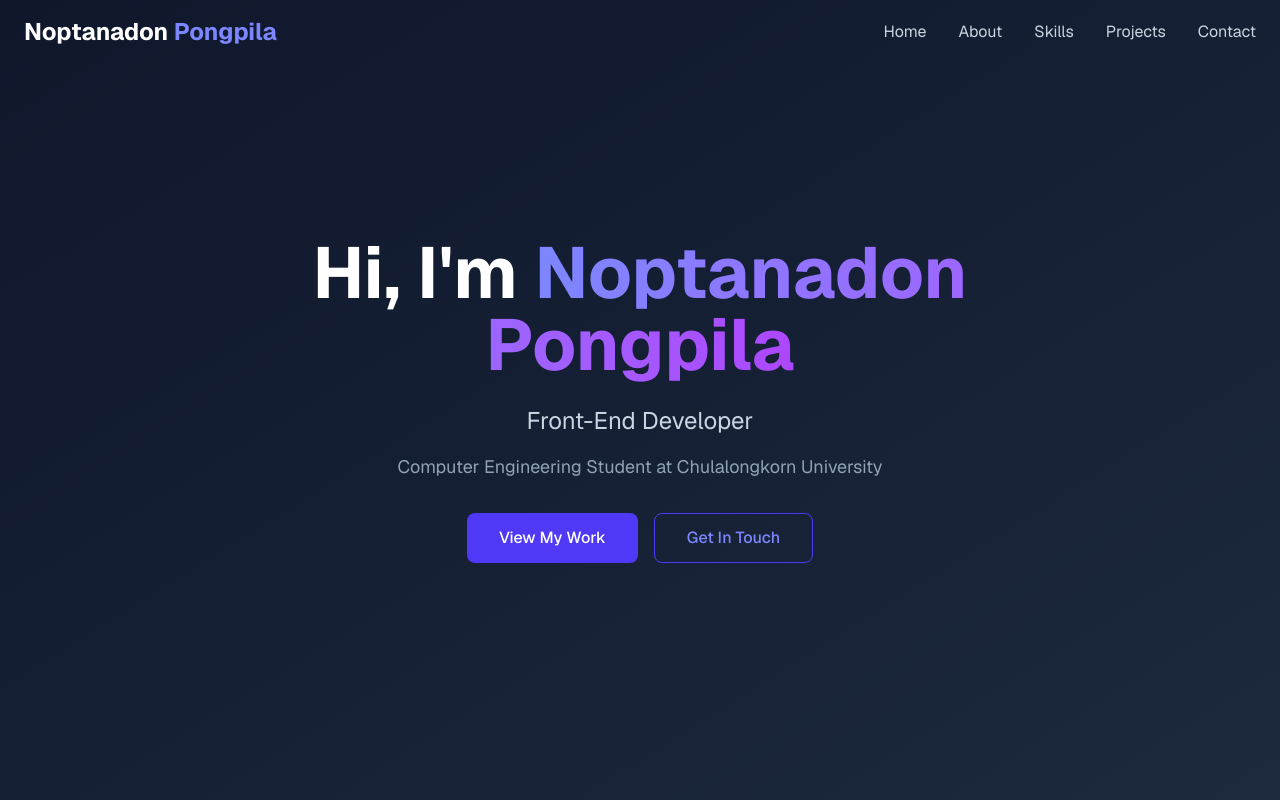
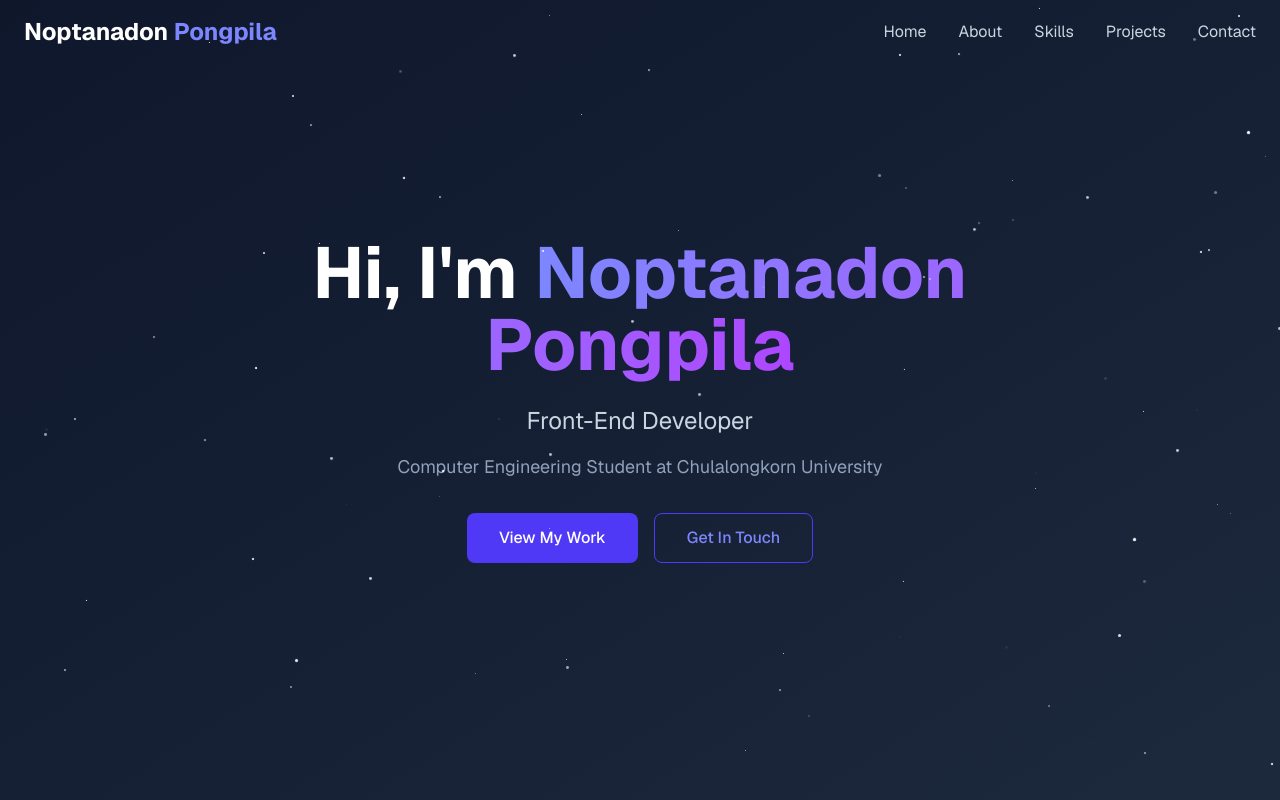
Before and after one commit to Aluminium51/my-portfolio, a Next.js app: page / in a window 1280 px wide. Shown: the top 800 px of the page. Built offline with nearby package versions, Linux system fonts and the light colour scheme.

Commit message:
add starry background

```diff
--- a/src/app/components/Navbar.js
+++ b/src/app/components/Navbar.js
@@ -29,7 +29,7 @@ const Navigation = () => {
     };
 
     return (
-        <nav className={`fixed top-0 w-full z-50 transition-all duration-300 ${scrolled ? 'bg-slate-900/90 backdrop-blur-lg border-b border-slate-800' : 'bg-transparent'
+        <nav className={`fixed top-0 w-full z-50 transition-all duration-300 ${scrolled ? 'bg-gradient-to-b from-slate-900/90 to-transparent backdrop-blur-lg border-b border-slate-800' : 'bg-transparent'
             }`}>
             <div className="container mx-auto px-6 py-4">
                 <div className="flex justify-between items-center">
--- /dev/null
+++ b/src/app/components/StarryBackground.js
@@ -0,0 +1,47 @@
+"use client";
+import React, { useEffect, useState } from 'react';
+
+const StarryBackground = () => {
+    const [stars, setStars] = useState([]);
+
+    useEffect(() => {
+        const numStars = 150; // จำนวนดาว
+        const newStars = [];
+        for (let i = 0; i < numStars; i++) {
+            newStars.push({
+                id: i,
+                // สุ่มตำแหน่งและขนาด
+                top: `${Math.random() * 100}%`,
+                left: `${Math.random() * 100}%`,
+                size: `${Math.random() * 2 + 1}px`, // ขนาดดาวระหว่าง 1px ถึง 3px
+                // สุ่ม delay ของ animation
+                animationDelay: `${Math.random() * 5}s`,
+                animationDuration: `${Math.random() * 5 + 3}s` // สุ่มความเร็วในการกระพริบระหว่าง 3s ถึง 8s
+            });
+        }
+        setStars(newStars);
+    }, []);
+
+    return (
+        <div className="fixed top-0 left-0 w-[2000px] h-full z-5 pointer-events-none overflow-hidden">
+            {stars.map(star => (
+                <div
+                    key={star.id}
+                    className="absolute bg-white rounded-full"
+                    style={{
+                        top: star.top,
+                        left: star.left,
+                        width: star.size,
+                        height: star.size,
+                        opacity: 0,
+                        animation: `twinkle ${star.animationDuration} infinite`,
+                        animationDelay: star.animationDelay,
+                        animationTimingFunction: 'cubic-bezier(0.42, 0, 0.58, 1)'
+                    }}
+                ></div>
+            ))}
+        </div>
+    );
+};
+
+export default StarryBackground;
--- a/src/app/components/sections/Contract.js
+++ b/src/app/components/sections/Contract.js
@@ -35,7 +35,7 @@ const Contact = () => {
     ];
 
     return (
-        <section id="contact" className="py-12 md:py-20 bg-slate-900">
+        <section id="contact" className="py-12 md:py-20 bg-slate-900 ">
             <div className="container mx-auto px-4 md:px-6">
                 <div className="max-w-4xl mx-auto">
                     {/* Header - More compact */}
--- a/src/app/globals.css
+++ b/src/app/globals.css
@@ -24,3 +24,35 @@ body {
   color: var(--foreground);
   font-family: Arial, Helvetica, sans-serif;
 }
+
+
+@keyframes twinkle {
+  0% {
+    opacity: 0.1;
+    transform: scale(0.7);
+  }
+  15% {
+    opacity: 0.4;
+    transform: scale(1.05);
+  }
+  30% {
+    opacity: 0.8;
+    transform: scale(0.9);
+  }
+  50% {
+    opacity: 1;
+    transform: scale(1.1); /* สว่างและขยายใหญ่ขึ้นเล็กน้อย */
+  }
+  70% {
+    opacity: 0.7;
+    transform: scale(0.95);
+  }
+  85% {
+    opacity: 0.3;
+    transform: scale(0.85);
+  }
+  100% {
+    opacity: 0.1;
+    transform: scale(0.7);
+  }
+}
--- a/src/app/page.js
+++ b/src/app/page.js
@@ -9,57 +9,14 @@ import ProjectsSection from './components/sections/Projects';
 import SkillsSection from './components/sections/Skills';
 import AboutSection from './components/sections/About';
 import FadeInSection from './components/FadeInSection';
+import StarryBackground from './components/StarryBackground';
 
 
 const Portfolio = () => {
-  const [mobileMenuOpen, setMobileMenuOpen] = useState(false);
-  const [scrolled, setScrolled] = useState(false);
-
-
-  const skills = [
-    {
-      category: 'Languages',
-      icon: <Code className="w-6 h-6" />,
-      color: 'from-indigo-500 to-purple-600',
-      items: [
-        { name: 'Python', level: 'Advanced' },
-        { name: 'JavaScript', level: 'Advanced' },
-        { name: 'Java', level: 'Intermediate' }
-      ]
-    },
-    {
-      category: 'Frameworks',
-      icon: <Shield className="w-6 h-6" />,
-      color: 'from-green-500 to-teal-600',
-      items: [
-        { name: 'React', level: 'Advanced' },
-        { name: 'Next.js', level: 'Intermediate' }
-      ]
-    },
-    {
-      category: 'Styling',
-      icon: <CheckCircle className="w-6 h-6" />,
-      color: 'from-blue-500 to-cyan-600',
-      items: [
-        { name: 'Tailwind CSS', level: 'Advanced' },
-        { name: 'CSS3', level: 'Advanced' }
-      ]
-    },
-    {
-      category: 'Tools',
-      icon: <Zap className="w-6 h-6" />,
-      color: 'from-purple-500 to-pink-600',
-      items: [
-        { name: 'Git', level: 'Advanced' },
-        { name: 'VS Code', level: 'Advanced' },
-        { name: 'Figma', level: 'Intermediate' }
-      ]
-    }
-  ];
-
 
   return (
-    <div className="bg-slate-900 text-white font-sans">
+    <div className="text-white font-sans">
+      <StarryBackground />
       <Navigation />
       <HeroSection />
       <FadeInSection>
```
Also changed, not shown: src/app/components/Header.js (deleted).
